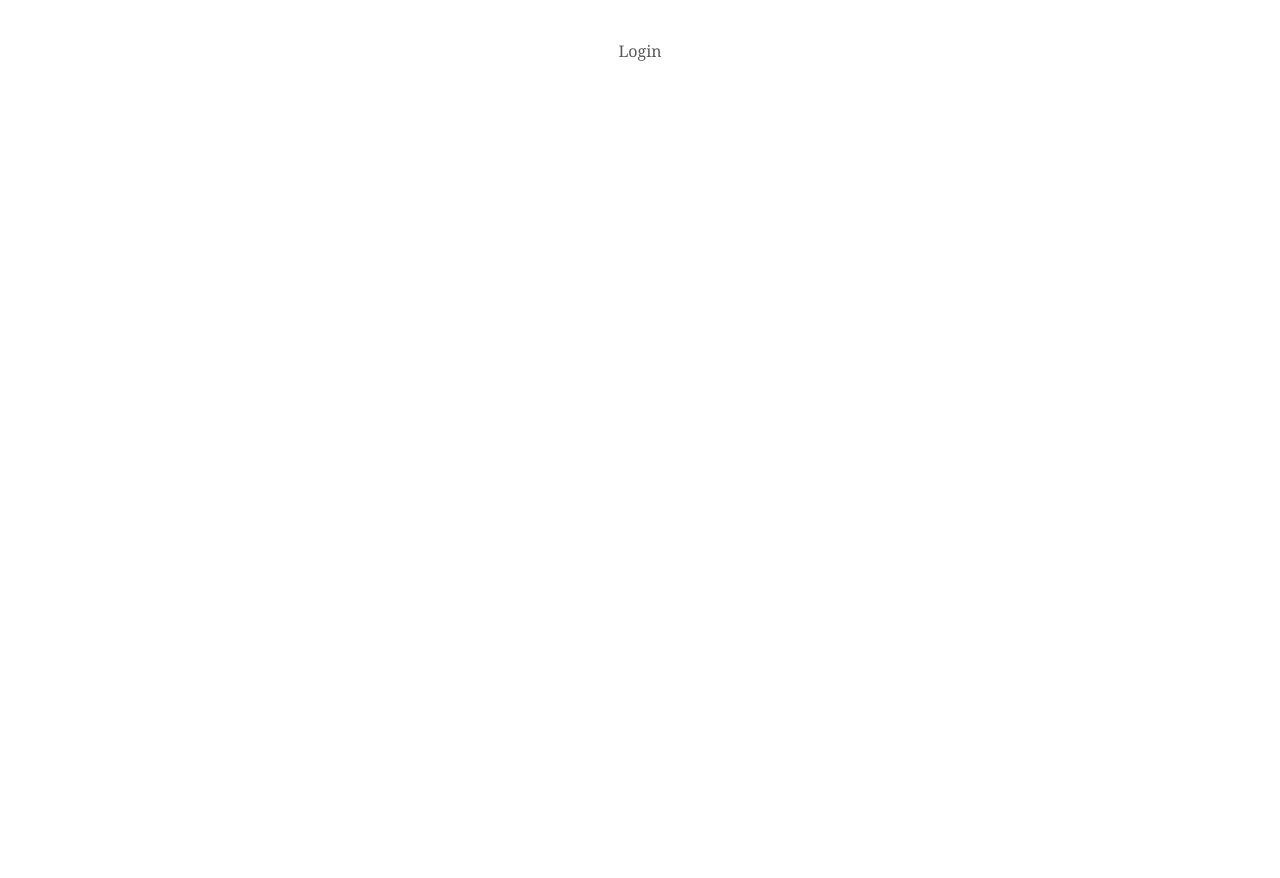
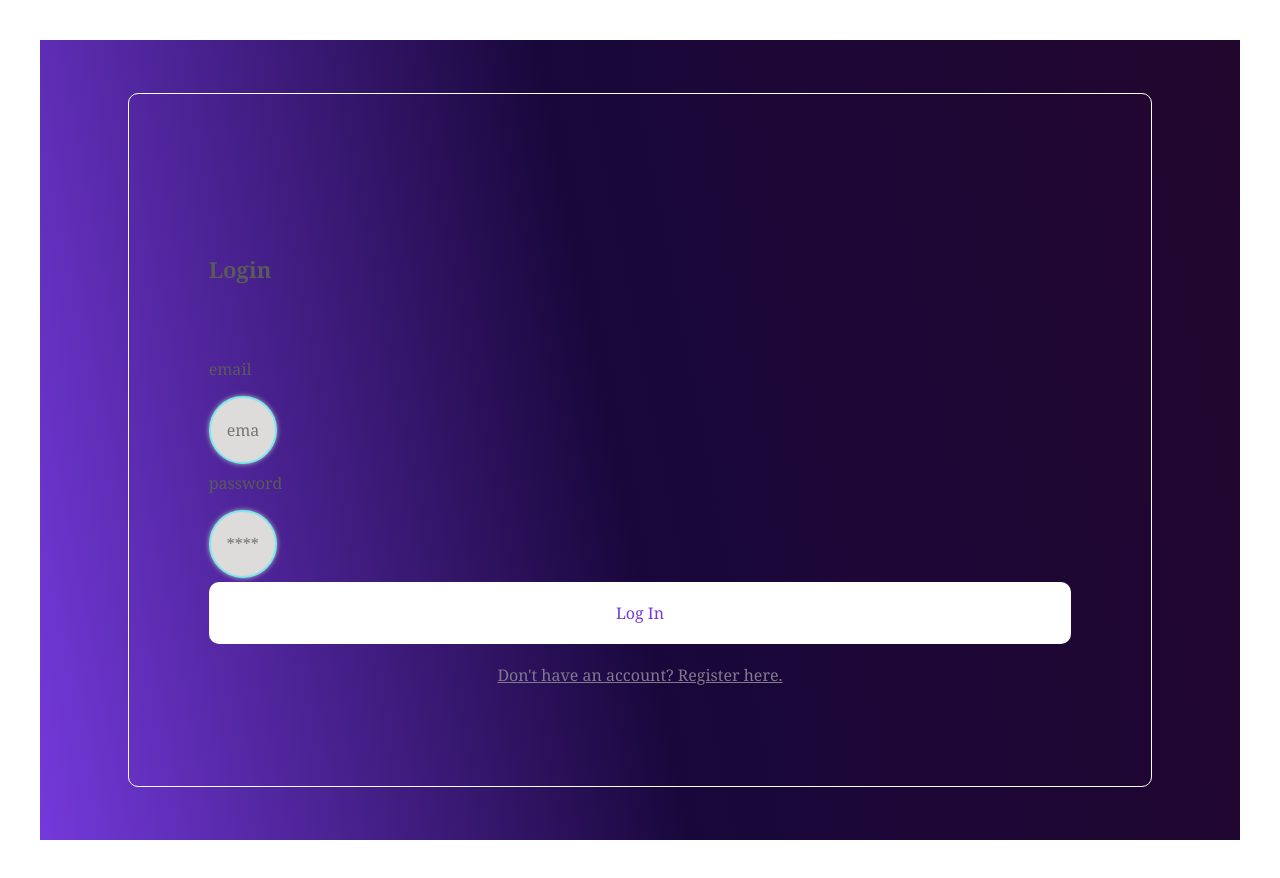
Before and after one commit to IsmailiGresa/DS_Grupi13, a React (Vite) app in the folder reapp/reapp/vite-project/: page /login in a window 1280 px wide. Before the commit the page ends 800 px from the top, so only its background shows below. Built offline with nearby package versions, Linux system fonts and the light colour scheme.

Commit message:
remaining changes

```diff
--- a/reapp/reapp/vite-project/src/App.jsx
+++ b/reapp/reapp/vite-project/src/App.jsx
@@ -1,20 +1,13 @@
 import "./App.css";
-import { BrowserRouter as Router, Routes, Route, Link } from "react-router-dom";
-import Profile from "./Pages/Profile";
-import Mainride from "./Pages/Mainride";
+import './index.css'
+import {RouterProvider} from "react-router-dom";
+import router from "./router.jsx";
 
 function App() {
   return (
-    <Router>
-      <nav>
-        <Link to="/mainride"> Mainride </Link>
-        <Link to="/profile"> Profile </Link>
-        </nav>
-      <Routes>
-        <Route path="/mainride" element={<Mainride />} />
-        <Route path="/profile/:username" element={<Profile />} />
-      </Routes>
-    </Router>
+    <div className="App">
+      <RouterProvider router={router} />
+    </div>
   );
 }
 export default App;
--- a/reapp/reapp/vite-project/src/Pages/Login.jsx
+++ b/reapp/reapp/vite-project/src/Pages/Login.jsx
@@ -1,7 +1,26 @@
-export default function Login(){
-    return(
-        <div>
-            Login
+import React, { useState } from "react";
+import './applog.css';
+
+export const Login = (props) => {
+    const [email, setEmail] = useState('');
+    const [pass, setPass] = useState('');
+
+    const handleSubmit = (e) => {
+        e.preventDefault();
+        console.log(email);
+    }
+
+    return (
+        <div className="auth-form-container">
+            <h2>Login</h2>
+            <form className="login-form" onSubmit={handleSubmit}>
+                <label htmlFor="email">email</label>
+                <input value={email} onChange={(e) => setEmail(e.target.value)}type="email" placeholder="email@gmail.com" id="email" name="email" />
+                <label htmlFor="password">password</label>
+                <input value={pass} onChange={(e) => setPass(e.target.value)} type="password" placeholder="********" id="password" name="password" />
+                <button type="submit">Log In</button>
+            </form>
+            <button className="link-btn" onClick={() => props.onFormSwitch('register')}>Don't have an account? Register here.</button>
         </div>
     )
 }
--- a/reapp/reapp/vite-project/src/Pages/Signup.jsx
+++ b/reapp/reapp/vite-project/src/Pages/Signup.jsx
@@ -1,7 +1,36 @@
-export default function Signup(){
-    return(
-        <div>
-            Signup
-        </div>
+import React, { useState } from "react";
+import './applog.css';
+
+export const Signup = (props) => {
+    const [email, setEmail] = useState('');
+    const [pass, setPass] = useState('');
+    const [name, setName] = useState('');
+
+   // const [error,setError]=useState(false)
+
+    const handleSubmit = (e) => {
+        e.preventDefault();
+      //  if(name.length==0||pass.length<=8){
+       //     setError(true)
+       // }
+        console.log(email);
+    }
+
+    return (
+        <div> <h2>SignUp</h2>
+        <div className="auth-form-container">
+
+        <form className="register-form" onSubmit={handleSubmit}>
+           <label htmlFor="name">Full name  </label>
+            <input value={name} name="name" onChange={(e) => setName(e.target.value)} id="name" placeholder="Full Name" />
+            <label htmlFor="email">email</label>
+            <input value={email} onChange={(e) => setEmail(e.target.value)}type="email" placeholder="email@gmail.com" id="email" name="email" />
+            <label htmlFor="password">password</label>
+            <input value={pass} onChange={(e) => setPass(e.target.value)} type="password" placeholder="********" id="password" name="password" />
+            <button type="submit">Register</button>
+        </form>
+        <button className="link-btn" onClick={() => props.onFormSwitch('login')}>Already have an account? Login here.</button>
+    </div>
+    </div>
     )
 }
--- /dev/null
+++ b/reapp/reapp/vite-project/src/Pages/applog.css
@@ -0,0 +1,50 @@
+.App {
+    text-align: center;
+    display: flex;
+    min-height: 100vh;
+    align-items: center;
+    justify-content: center;
+    color: rgb(216, 191, 191);
+    background-image: linear-gradient(79deg, #7439db, #19073b 48%, #22062e);
+}
+
+.auth-form-container, .login-form, .register-form {
+    display: flex;
+    flex-direction: column;
+}
+
+@media screen and (min-width: 600px) {
+    .auth-form-container {
+        padding: 5rem;
+        border: 1px solid white;
+        border-radius: 10px;
+        margin: 0.5rem;
+    }
+}
+
+label {
+    text-align: left;
+    padding: 0.25rem 0;
+}
+
+input {
+    margin: 0.5rem 0;
+    padding: 1rem;
+    border: none;
+    border-radius: 10px;
+}
+
+button {
+    border: none;
+    background-color: white;
+    padding: 20px;
+    border-radius: 10px;
+    cursor: pointer;
+    color: #7439db;
+}
+
+.link-btn {
+    background: none;
+    color: rgb(129, 121, 142);
+    text-decoration: underline;
+}
--- a/reapp/reapp/vite-project/src/main.jsx
+++ b/reapp/reapp/vite-project/src/main.jsx
@@ -7,6 +7,6 @@
 
 ReactDOM.createRoot(document.getElementById('root')).render(
   <React.StrictMode>
-    <RouterProvider router={router} />
+    <App/>
   </React.StrictMode>
 )
--- a/reapp/reapp/vite-project/src/router.jsx
+++ b/reapp/reapp/vite-project/src/router.jsx
@@ -1,6 +1,6 @@
 import {createBrowserRouter, Navigate} from "react-router-dom";
-import Login from "./Pages/Login.jsx";
-import Signup from "./Pages/Signup.jsx";
+import {Login} from "./Pages/Login.jsx";
+import {Signup} from "./Pages/Signup.jsx";
 import Mainride from "./Pages/Mainride.jsx";
 import NotFound from "./Pages/NotFound.jsx";
 import Profile from "./Pages/Profile.jsx";
```
Also changed, not shown: reapp/reapp/vite-project/src/Pages/App1.jsx (added, +22 -0 lines).
